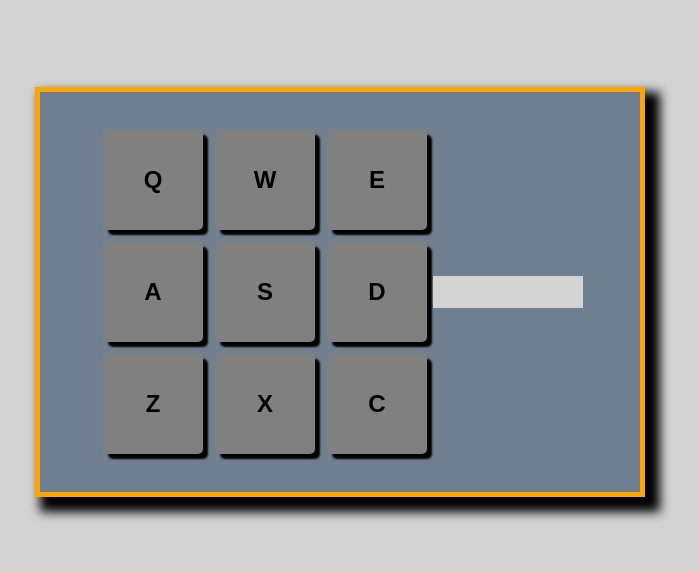
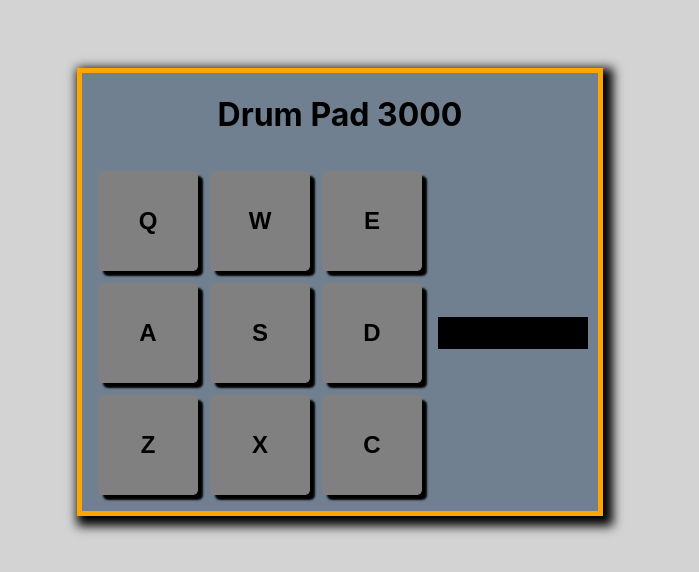
Before and after one commit to clarence-adams/fcc-drum-machine, a React (Create React App) app: page / in a window 1280 px wide. Shown: the part 108-680 px from the top of the page, without its empty margins (300-999 px from the left). Built offline with nearby package versions, Linux system fonts and the light colour scheme.

Commit message:
drum pad

```diff
--- a/public/index.html
+++ b/public/index.html
@@ -39,6 +39,6 @@
       To begin the development, run `npm start` or `yarn start`.
       To create a production bundle, use `npm run build` or `yarn build`.
     -->
-    <script src="https://cdn.freecodecamp.org/testable-projects-fcc/v1/bundle.js"></script>
+    <!-- <script src="https://cdn.freecodecamp.org/testable-projects-fcc/v1/bundle.js"></script> -->
   </body>
 </html>
--- a/src/App.js
+++ b/src/App.js
@@ -10,7 +10,7 @@ import snare1 from './audio/snareAnalog.wav'
 import kick0 from './audio/kickSynth.wav'
 import kick1 from './audio/kickAnalog.wav'
 
-// component that renders the drum pads
+// component that renders the drum pads and handles clicks and buttons
 function Pad(props) {
    useEffect(() => {
      // variable that stores the audio file passed to the drum pad
@@ -38,7 +38,7 @@ function Pad(props) {
     }
   })
 
-// event listener that removes the css styling added by the previous listener
+  // event listener that removes the active css class to the button pressed
   document.addEventListener('keyup', function() {
     document.getElementById(props.buttonId).classList.remove("active")
   })
@@ -63,6 +63,9 @@ function App() {
   return (
     <div id="drum-machine">
       <div id="drum-machine-wrapper">
+        <header id="header">
+         <h1>Drum Pad 3000</h1>
+        </header>
         <div id="inputs" class="container">
           <tr>
             <td>
--- a/src/App.scss
+++ b/src/App.scss
@@ -29,23 +29,29 @@
 #drum-machine-wrapper {
   display: flex;
   align-items: center;
+  flex-wrap: wrap;
   justify-content: center;
-  height: 50vh;
-  width: 75vh;
+  max-width: 516px;
   border: 5px solid orange;
   background-color: slategray;
-  box-shadow: 10px 10px 10px 5px;
+  box-shadow: 5px 5px 10px 5px;
+}
+#header {
+  flex-basis: 100%;
 }
 #inputs {
   display: flex;
   flex-direction: column;
   min-width: 200px;
+  margin: 10px 10px 10px 10px;
 }
 #display {
   display: flex;
   align-items: center;
   justify-content: center;
-  background-color: lightgrey;
   min-width: 150px;
   height: 2.0em;
+  margin: 10px 10px 10px 0px;
+  background-color: black;
+  color: orangered;
 }
```
Also changed, not shown: 1 other file (tests, documents, lock files or other folders).
